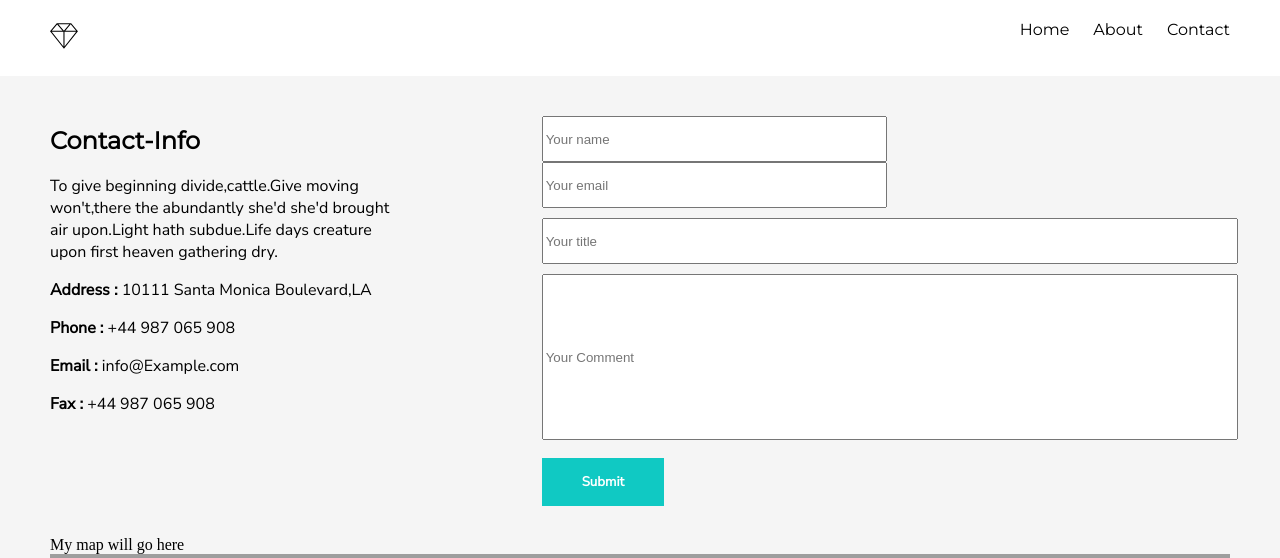
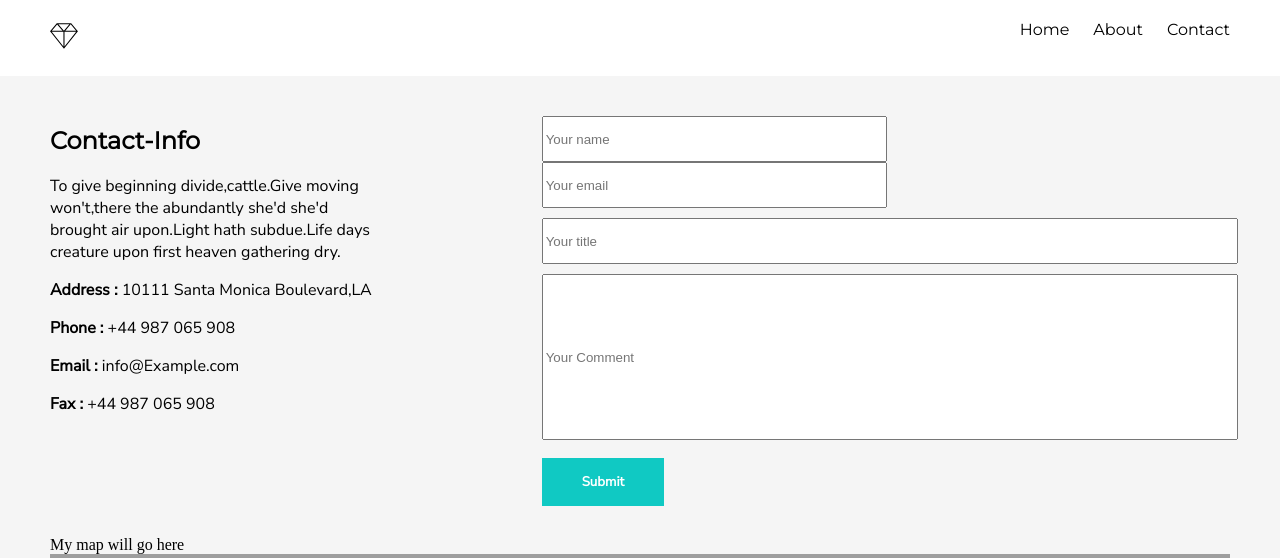
Before and after one commit to pramishacp/flexgrid-mockup, a PHP site: page /views/contact.html in a window 1280 px wide. Shown: the top 558 px of the page. Run offline with PHP 8.4, Linux system fonts and the light colour scheme; some libraries are stand-ins or nearby versions; grey boxes are pictures that could not be loaded.

Commit message:
Fixed padding issue

```diff
--- a/Team-B/styles/contact.css
+++ b/Team-B/styles/contact.css
@@ -24,7 +24,7 @@
     padding-top: 10px;
 }
 .contact .contact-info{
-    padding: 0px 152px 0px 0px;
+    padding: 0px;
 }
 .contact .text-info{
     padding: 0px;
@@ -48,4 +48,8 @@
     background-color: #10C9C3;;
     border: none;    font-weight: bold;
     color: white;
-    font-family:'Nunito Sans', sans-serif;}
+    font-family:'Nunito Sans', sans-serif;
+}
+.contact .address{
+    width:325px;
+}
--- a/Team-B/styles/media.css
+++ b/Team-B/styles/media.css
@@ -6,7 +6,7 @@
     width: 47%;
     height: 40px;
 }
-.contact .contact-info{
-    padding: 0px;
+.contact .address{
+    width:250px;
 }
 }
--- a/Team-B/views/contact.html
+++ b/Team-B/views/contact.html
@@ -26,13 +26,15 @@
     </div>
     <div class="contact-head row">
         <div class="col-md-5 col-sm-12 col-xs-12 contact-info">
-            <h2 class="text-font-heading">Contact-Info</h2>
-            <p class="text-font"> To give beginning divide,cattle.Give moving won't,there the abundantly she'd she'd brought air upon.Light hath
-                subdue.Life days creature upon first heaven gathering dry.</p>
-            <p class="text-font"><b>Address : </b> 10111 Santa Monica Boulevard,LA</p>
-            <p class="text-font"><b>Phone : </b> +44 987 065 908</p>
-            <p class="text-font"><b>Email : </b> info@Example.com</p>
-            <p class="text-font"><b>Fax : </b> +44 987 065 908</p>
+            <div class="address">
+                <h2 class="text-font-heading">Contact-Info</h2>
+                <p class="text-font"> To give beginning divide,cattle.Give moving won't,there the abundantly she'd she'd brought air upon.Light
+                    hath subdue.Life days creature upon first heaven gathering dry.</p>
+                <p class="text-font"><b>Address : </b> 10111 Santa Monica Boulevard,LA</p>
+                <p class="text-font"><b>Phone : </b> +44 987 065 908</p>
+                <p class="text-font"><b>Email : </b> info@Example.com</p>
+                <p class="text-font"><b>Fax : </b> +44 987 065 908</p>
+            </div>
         </div>
         <div class="col-md-7 col-sm-12 col-xs-12 text-info">
             <form>
```
